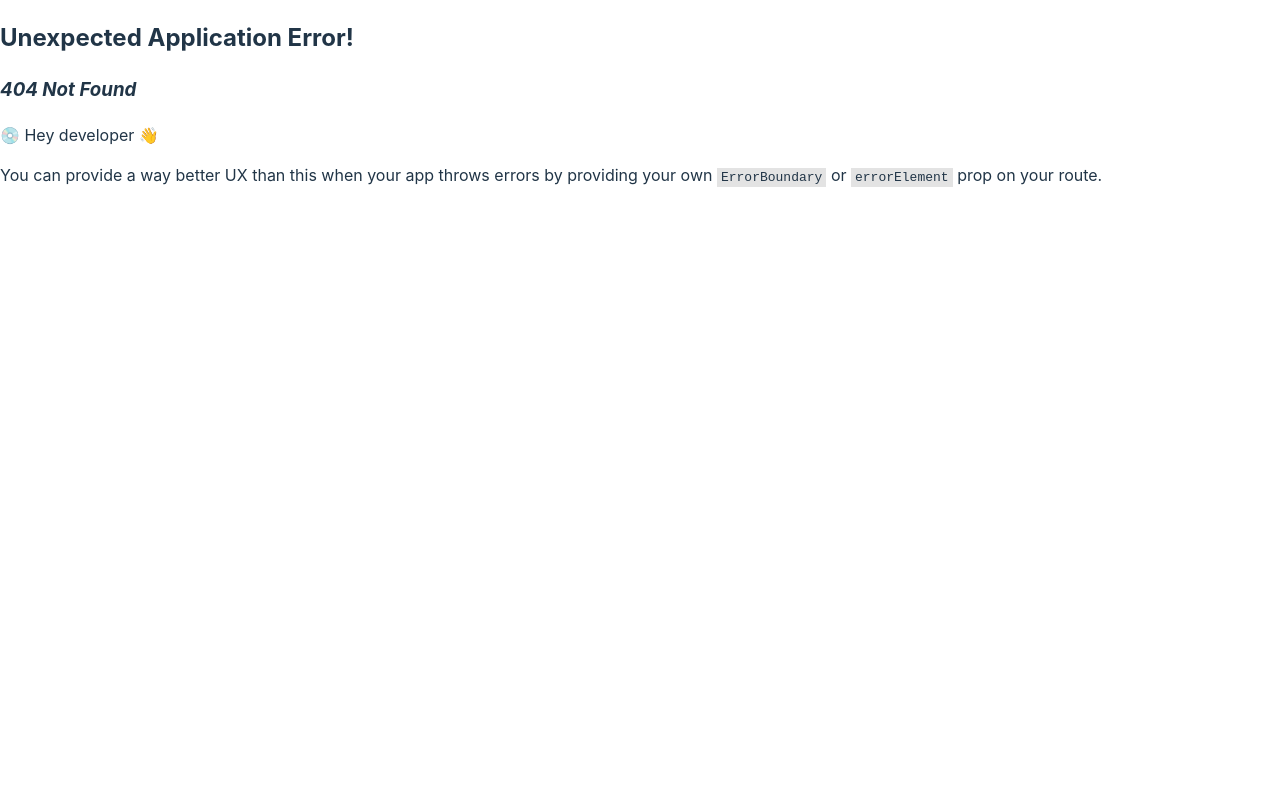
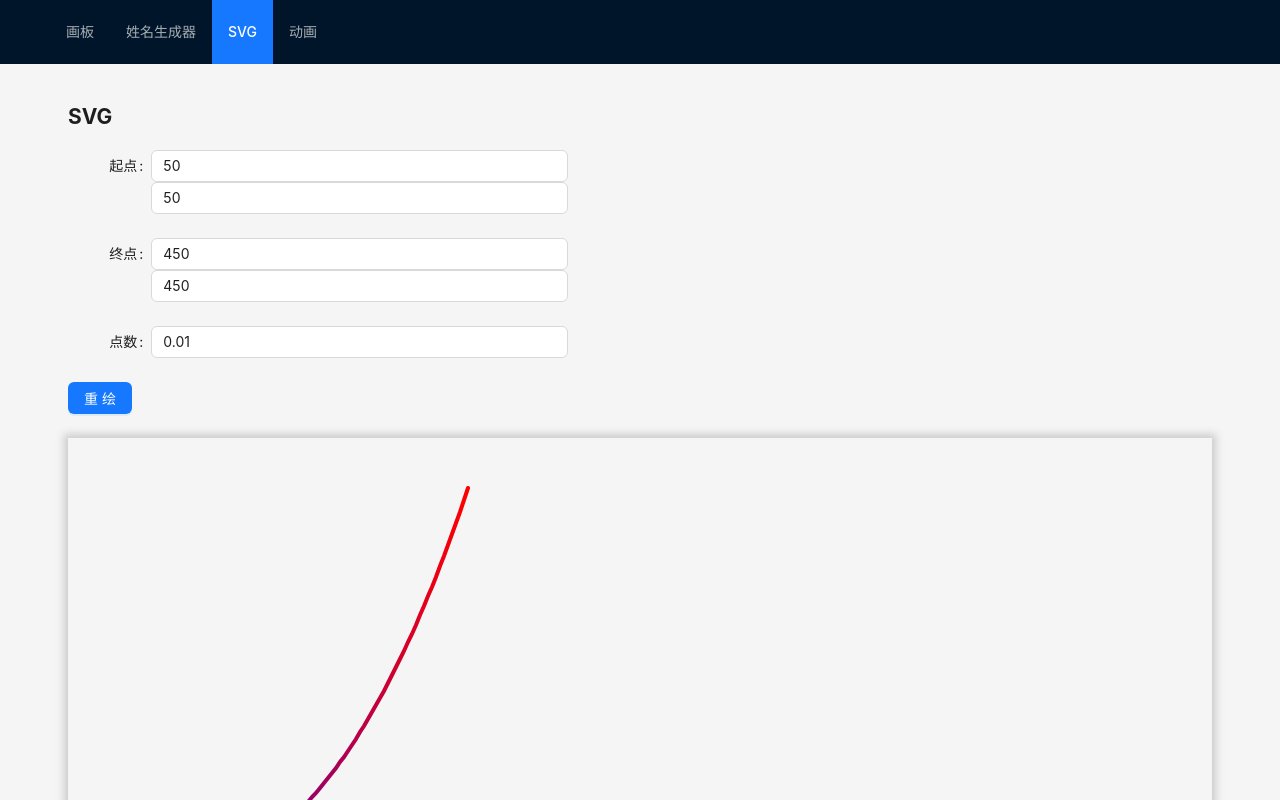
Before and after one commit to lienze87/hyou, a React (Vite) app: page /shape in a window 1280 px wide. Before the commit this address had no page. Shown: the top 800 px of the page. Built offline with nearby package versions, Linux system fonts and the light colour scheme.

Commit message:
feat: 新增svg页面

```diff
--- a/package.json
+++ b/package.json
@@ -16,7 +16,6 @@
   },
   "dependencies": {
     "antd": "^5.17.2",
-    "electron": "^31.0.1",
     "immer": "^10.1.1",
     "lodash": "^4.17.21",
     "pixi.js": "^8.1.6",
--- /dev/null
+++ b/src/pages/shape/index.tsx
@@ -0,0 +1,118 @@
+import "./main.css";
+
+import { Button, Form, Input } from "antd";
+import { useEffect, useRef, useState } from "react";
+
+export default function Shape() {
+  const SVGPathRef = useRef<SVGPathElement | null>(null);
+  const [containerKey, setContainerKey] = useState(0);
+  const [containerBeginX, setContainerBeginX] = useState(50);
+  const [containerBeginY, setContainerBeginY] = useState(50);
+  const [containerEndX, setContainerEndX] = useState(450);
+  const [containerEndY, setContainerEndY] = useState(450);
+
+  const [curveStep, setCurveStep] = useState(0.01);
+
+  function cubicOut(t: number) {
+    return 1 - (1 - t) ** 3;
+  }
+
+  function lerp(start: number, end: number, t: number) {
+    return start + (end - start) * t;
+  }
+
+  function drawCurve(begin: { x: number; y: number }, end: { x: number; y: number }) {
+    if (!SVGPathRef.current) return;
+    let phase = 0;
+    const pathData = [];
+    while (phase < 1) {
+      const x = Math.round(end.x - lerp(begin.x, end.x, phase));
+      const y = Math.round(lerp(begin.y, end.y, cubicOut(phase)));
+      if (phase === 0) {
+        pathData.push(`M${x},${y}`);
+      } else {
+        pathData.push(`L${x},${y}`);
+      }
+      phase += curveStep;
+    }
+
+    SVGPathRef.current?.setAttribute("d", pathData.join(" "));
+  }
+
+  useEffect(() => {
+    drawCurve({ x: containerBeginX, y: containerBeginY }, { x: containerEndX, y: containerEndY });
+  }, [containerKey]);
+
+  return (
+    <div className="container">
+      <h2>SVG</h2>
+      <div className="form-box">
+        <Form
+          name="basic"
+          labelCol={{ span: 4 }}
+          wrapperCol={{ span: 20 }}
+          style={{ maxWidth: 500 }}
+          autoComplete="off"
+        >
+          <Form.Item label="起点">
+            <Input
+              value={containerBeginX}
+              onChange={(event) => {
+                setContainerBeginX(Number(event.target.value));
+              }}
+              autoComplete="off"
+            ></Input>
+            <Input
+              value={containerBeginY}
+              onChange={(event) => {
+                setContainerBeginY(Number(event.target.value));
+              }}
+              autoComplete="off"
+            ></Input>
+          </Form.Item>
+          <Form.Item label="终点">
+            <Input
+              value={containerEndX}
+              onChange={(event) => {
+                setContainerEndX(Number(event.target.value));
+              }}
+              autoComplete="off"
+            ></Input>
+            <Input
+              value={containerEndY}
+              onChange={(event) => {
+                setContainerEndY(Number(event.target.value));
+              }}
+              autoComplete="off"
+            ></Input>
+          </Form.Item>
+          <Form.Item label="点数">
+            <Input
+              value={curveStep}
+              onChange={(event) => {
+                setCurveStep(Number(event.target.value));
+              }}
+              autoComplete="off"
+            ></Input>
+          </Form.Item>
+          <Form.Item>
+            <Button type="primary" onClick={() => setContainerKey(containerKey + 1)}>
+              重绘
+            </Button>
+          </Form.Item>
+        </Form>
+      </div>
+      <div className="svg-box">
+        <svg width="500" height="500" viewBox="0 0 500 500" xmlns="http://www.w3.org/2000/svg">
+          <defs>
+            <linearGradient id="gradient">
+              <stop offset="0%" stopColor="blue" />
+              <stop offset="100%" stopColor="red" />
+            </linearGradient>
+          </defs>
+          <path ref={SVGPathRef} stroke="url(#gradient)" strokeWidth="4" strokeLinecap="round" fill="none" />
+        </svg>
+      </div>
+    </div>
+  );
+}
--- /dev/null
+++ b/src/pages/shape/main.css
@@ -0,0 +1,9 @@
+.container{
+  position: relative;
+  width: 100%;
+  height: 100%;
+  overflow: hidden;
+}
+.svg-box{
+  box-shadow: 0px 0px 8px 4px #ccc;
+}
--- a/src/router/index.tsx
+++ b/src/router/index.tsx
@@ -3,6 +3,7 @@ import { createBrowserRouter, RouteObject } from "react-router-dom";
 import App from "@/layouts/index";
 import Board from "@/pages/board";
 import Name from "@/pages/name";
+import Shape from "@/pages/shape";
 import Tween from "@/pages/tween";
 
 const routes: RouteObject[] = [
@@ -18,6 +19,10 @@ const routes: RouteObject[] = [
         path: "name",
         element: <Name />,
       },
+      {
+        path: "shape",
+        element: <Shape />,
+      },
     ],
   },
   {
```
Also changed, not shown: 1 other file (tests, documents, lock files or other folders).
